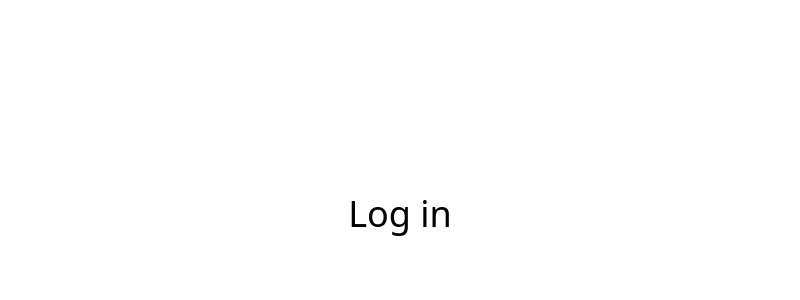
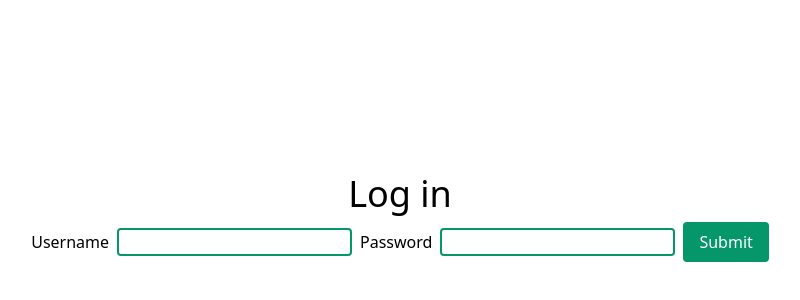
Before and after one commit to karmek-k/remind-me, a Next.js app in the folder frontend/: page /login in a window 1280 px wide. Shown: the part 178-478 px from the top of the page, without its empty margins (240-1040 px from the left). Built offline with nearby package versions, Linux system fonts and the light colour scheme.

Commit message:
Build the login form

```diff
--- a/frontend/pages/login.tsx
+++ b/frontend/pages/login.tsx
@@ -3,7 +3,34 @@ import type { NextPage } from 'next';
 import Layout from '../components/Layout';
 
 const Home: NextPage = () => {
-  return <Layout title="Log in"></Layout>;
+  return (
+    <Layout title="Log in">
+      <form method="POST" className="flex-col">
+        <label htmlFor="username">Username</label>
+        <input
+          className="mx-2 border-2 rounded border-green-600"
+          id="username"
+          name="username"
+          required
+        />
+
+        <label htmlFor="password">Password</label>
+        <input
+          className="mx-2 border-2 rounded border-green-600"
+          id="password"
+          type="password"
+          name="password"
+          required
+        />
+
+        <input
+          className="py-2 px-4 rounded bg-green-600 text-white cursor-pointer"
+          type="submit"
+          value="Submit"
+        />
+      </form>
+    </Layout>
+  );
 };
 
 export default Home;
```
